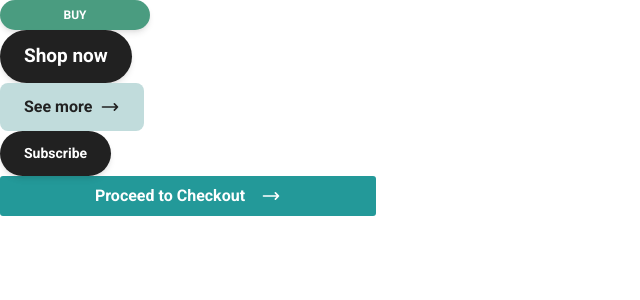
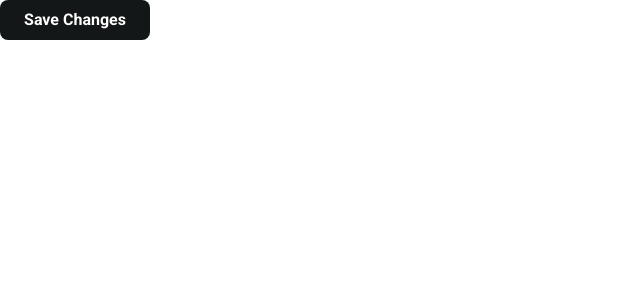
Before and after one commit to Syntax-Surge/frontend-client, a React (Create React App) app: page / in a window 1280 px wide. Shown: the top 300 px of the page, without its empty margins (0-640 px from the left). Built offline with nearby package versions, Linux system fonts and the light colour scheme.

Commit message:
save button

```diff
--- /dev/null
+++ b/src/components/Buttons/AddToCartButton.jsx
@@ -0,0 +1,23 @@
+import React from "react";
+import { Button } from "@material-tailwind/react";
+
+const AddToCartButton = () => {
+  return (
+    <div>
+      <Button
+        variant="text"
+        className="flex items-center justify-center gap-4  normal-case text-[16px] h-12 w-64 text-white"
+        style={{
+          backgroundColor: "#141718",
+          height: "40px",
+          borderRadius: "8px",
+          width: "130px",
+        }}
+      >
+        Add to Cart
+      </Button>
+    </div>
+  );
+};
+
+export default AddToCartButton;
--- /dev/null
+++ b/src/components/Buttons/ApplyCouponButton.jsx
@@ -0,0 +1,23 @@
+import React from "react";
+import { Button } from "@material-tailwind/react";
+
+const ApplyCouponButton = () => {
+  return (
+    <div>
+      <Button
+        variant="text"
+        className="flex items-center justify-center gap-4  normal-case text-[14px] h-12 w-64 text-white"
+        style={{
+          backgroundColor: "#239999",
+          height: "28px",
+          borderRadius: "3px",
+          width: "376px",
+        }}
+      >
+        APPLY COUPON
+      </Button>
+    </div>
+  );
+};
+
+export default ApplyCouponButton;
--- a/src/components/Buttons/CheckoutButton.jsx
+++ b/src/components/Buttons/CheckoutButton.jsx
@@ -14,7 +14,7 @@
           width: "376px",
         }}
       >
-        Proceed to Checkout{" "}
+        PROCEED TO CHECKOUT{" "}
         <svg
           xmlns="http://www.w3.org/2000/svg"
           fill="none"
--- /dev/null
+++ b/src/components/Buttons/SaveButton.jsx
@@ -0,0 +1,23 @@
+import React from "react";
+import { Button } from "@material-tailwind/react";
+
+const SaveButton = () => {
+  return (
+    <div>
+      <Button
+        variant="text"
+        className="flex items-center justify-center gap-4  normal-case text-[16px] h-12 w-64 text-white"
+        style={{
+          backgroundColor: "#141718",
+          height: "40px",
+          borderRadius: "8px",
+          width: "150px",
+        }}
+      >
+        Save Changes
+      </Button>
+    </div>
+  );
+};
+
+export default SaveButton;
--- a/src/components/Buttons/SubscribeButton.jsx
+++ b/src/components/Buttons/SubscribeButton.jsx
@@ -4,7 +4,15 @@
 const SubscribeButton = () => {
   return (
     <div>
-      <Button className="rounded-full normal-case text-[14px]">
+      <Button
+        className="rounded-full normal-case text-[14px]"
+        style={{
+          width: "120px",
+          height: "40px",
+          padding: "5px 0",
+          lineHeight: "1.5",
+        }}
+      >
         Subscribe
       </Button>
     </div>
--- a/src/pages/Home.js
+++ b/src/pages/Home.js
@@ -1,18 +1,10 @@
 import React from "react";
-import BuyButton from "../components/Buttons/BuyButton";
-import ShopNowButton from "../components/Buttons/ShopNowButton";
-import SeeMoreButton from "../components/Buttons/SeeMoreButton";
-import SubscribeButton from "../components/Buttons/SubscribeButton";
-import CheckoutButton from "../components/Buttons/CheckoutButton";
+import SaveButton from "../components/Buttons/SaveButton";
 
 const Home = () => {
   return (
     <div>
-      <BuyButton />
-      <ShopNowButton />
-      <SeeMoreButton />
-      <SubscribeButton />
-      <CheckoutButton />
+      <SaveButton />
     </div>
   );
 };
```
